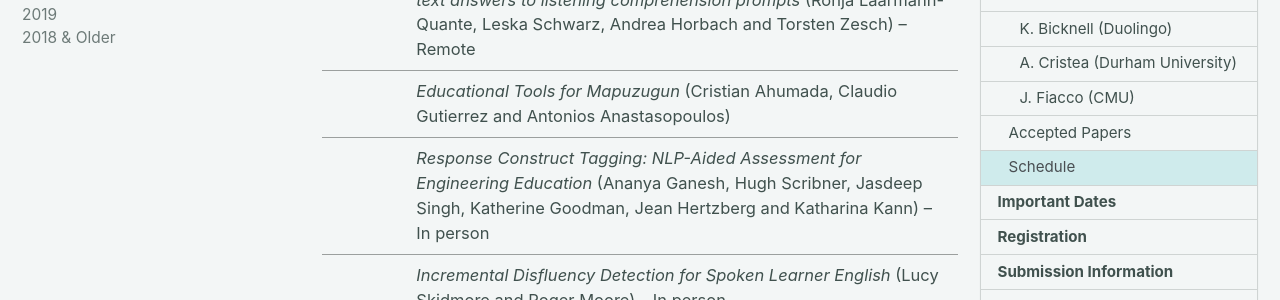
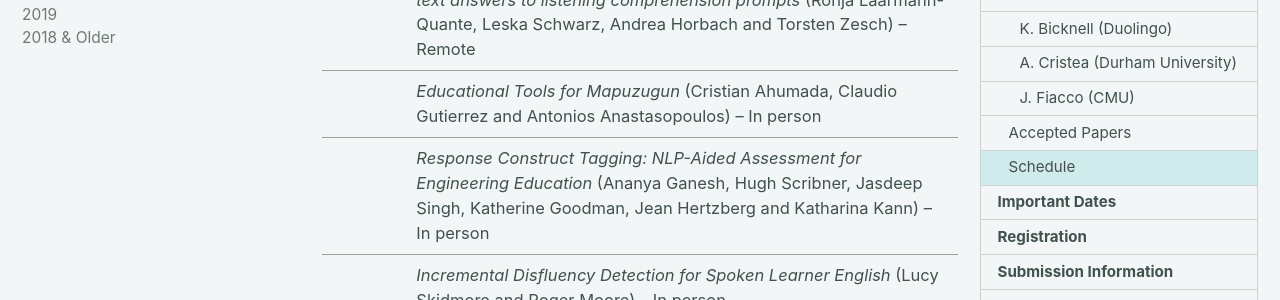
Before and after one commit to sigedu-org/website, a Jekyll site: the page built from _pages/bea/bea17.md, in a window 1280 px wide and 900 px high, scrolled down 11384 px. Shown: the part 179-479 px from the top of the window. Built offline with Jekyll 4.4.1, drawn with Linux system fonts in a browser that asks for light colours; cached includes are drawn as plain includes; nearby versions of some CDN libraries; some of the changed text lies outside the part shown.

Commit message:
Update bea17.md
Updates to the schedule

```diff
--- a/_pages/bea/bea17.md
+++ b/_pages/bea/bea17.md
@@ -196,7 +196,7 @@ We received 66 submissions and accepted 31 papers (acceptance rate: 47%).
 | | *ALEN App: Argumentative Writing Support To Foster English Language Learning* (Thiemo Wambsganss, Andrew Caines and Paula Buttery) – Remote |
 | | *Assessing sentence readability for German language learners with broad linguistic modeling or readability formulas: When do linguistic insights make a difference?* (Zarah Weiss and Detmar Meurers) – In person |
 | | *‘Meet me at the ribary’ – Acceptability of spelling variants in free-text answers to listening comprehension prompts* (Ronja Laarmann-Quante, Leska Schwarz, Andrea Horbach and Torsten Zesch) – Remote |
-| | *Educational Tools for Mapuzugun* (Cristian Ahumada, Claudio Gutierrez and Antonios Anastasopoulos) |
+| | *Educational Tools for Mapuzugun* (Cristian Ahumada, Claudio Gutierrez and Antonios Anastasopoulos) – In person |
 | | *Response Construct Tagging: NLP-Aided Assessment for Engineering Education* (Ananya Ganesh, Hugh Scribner, Jasdeep Singh, Katherine Goodman, Jean Hertzberg and Katharina Kann) – In person |
 | | *Incremental Disfluency Detection for Spoken Learner English* (Lucy Skidmore and Roger Moore) – In person |
 | 14:15–15:00 | Poster Session B |
```
Also changed, not shown: other parts of _pages/bea/bea17.md (+1 -1 lines).
